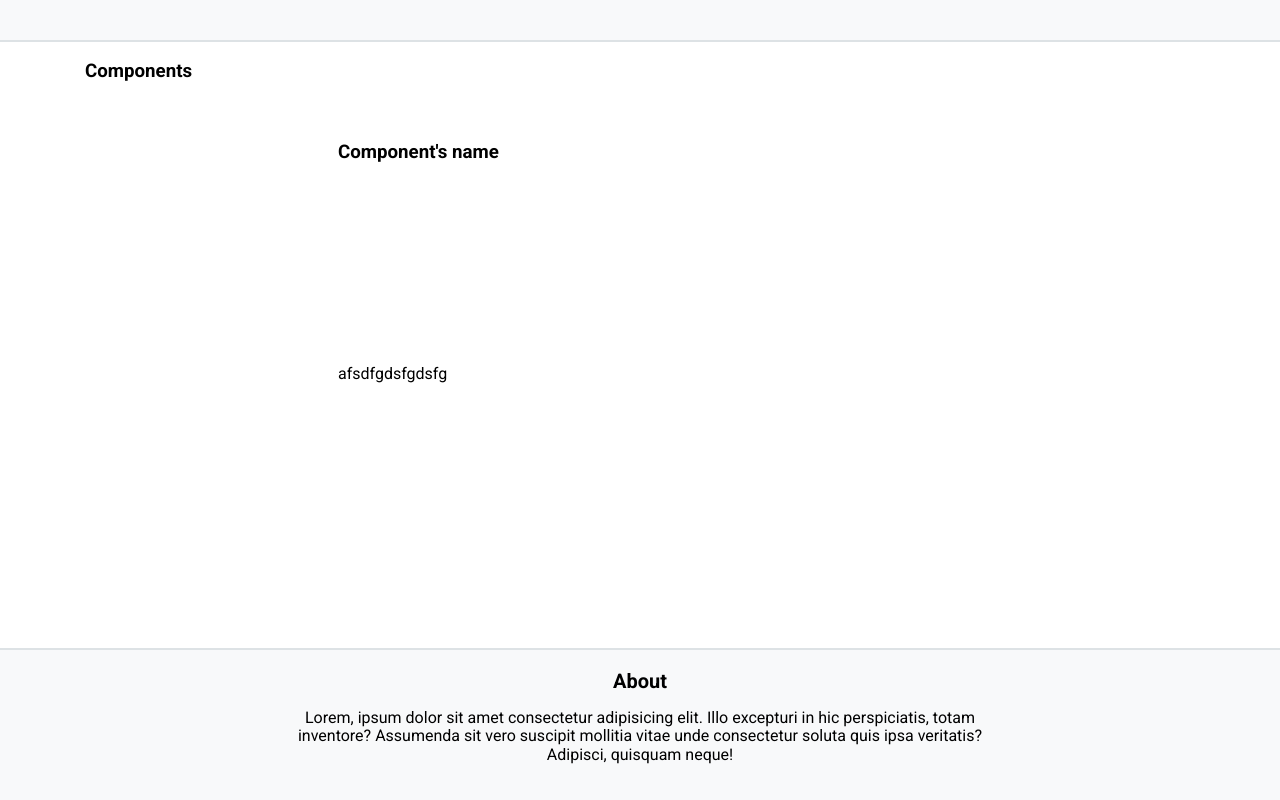
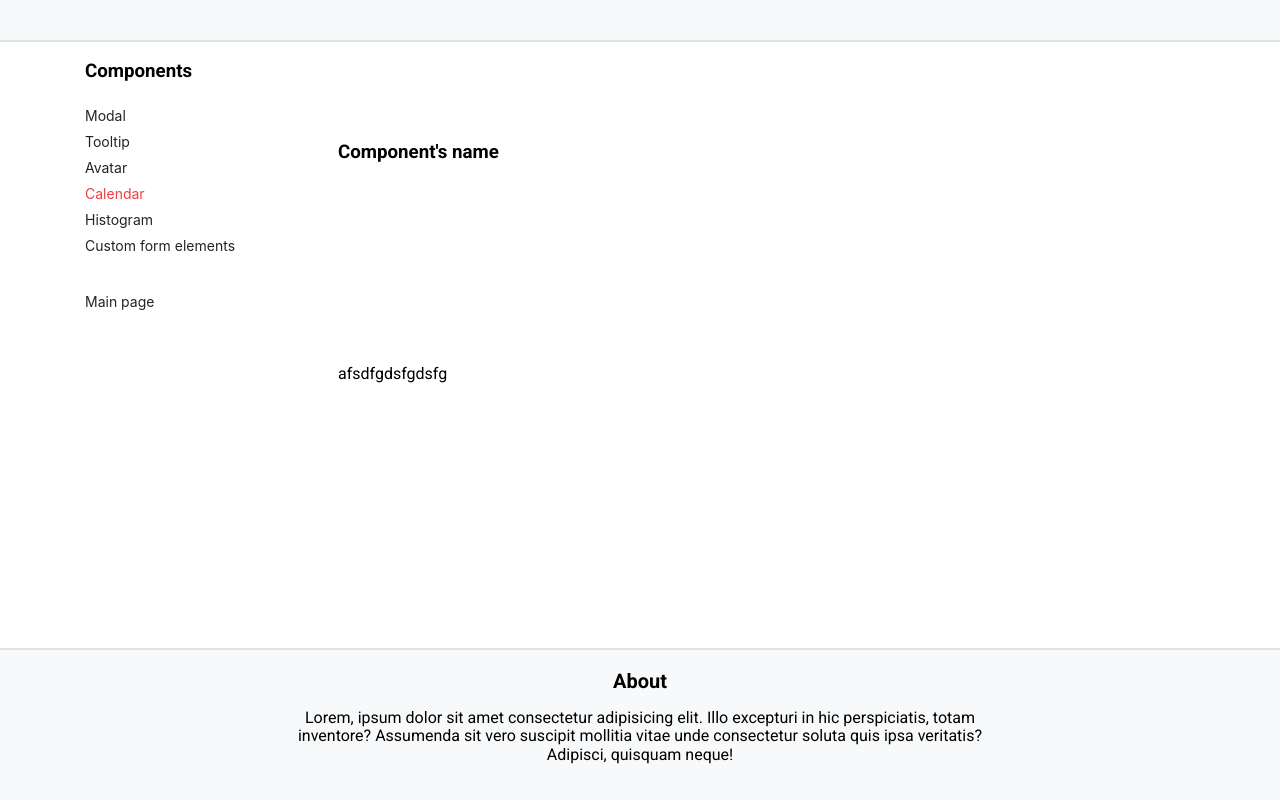
Before and after one commit to js-tasks-ru/htmlcss-20220811_istomina-asia, a website: page pages/component-page.html in a window 1280 px wide. Drawn offline with Linux system fonts and the light colour scheme; a web font is replaced by a local one.

Commit message:
stylize navigation on component's page

```diff
--- a/components/component-page/component-page.css
+++ b/components/component-page/component-page.css
@@ -3,3 +3,28 @@
     grid-template-columns: 1fr 4fr;
     grid-template-rows: 1fr;
 }
+
+.component-page__nav {
+    display: flex;
+    flex-direction: column;
+    align-items: flex-start;
+    gap: 4px;
+}
+
+.component-page__anchor {
+    font-family: 'Inter';
+    font-style: normal;
+    font-weight: 400;
+    font-size: 14px;
+    line-height: 22px;
+    color: var(--black);
+    text-decoration: none;
+}
+
+.component-page__anchor_status_current {
+color: var(--red)
+}
+
+.component-page__anchor_to_main {
+    padding-top: 30px;
+}
--- a/pages/component-page.html
+++ b/pages/component-page.html
@@ -18,12 +18,13 @@
             <div class="container component-page">
                 <nav class="component-page__nav">
                     <h3>Components</h3>
-                    <a class="component-page__a" href="#"></a>
-                    <a class="component-page__a" href="#"></a>
-                    <a class="component-page__a" href="#"></a>
-                    <a class="component-page__a" href="#"></a>
-                    <a class="component-page__a" href="#"></a>
-                    <a class="component-page__a" href="#"></a>
+                    <a class="component-page__anchor" href="#">Modal</a>
+                    <a class="component-page__anchor" href="#">Tooltip</a>
+                    <a class="component-page__anchor" href="#">Avatar</a>
+                    <a class="component-page__anchor component-page__anchor_status_current" href="#">Calendar</a>
+                    <a class="component-page__anchor" href="#">Histogram</a>
+                    <a class="component-page__anchor" href="#">Custom form elements</a>
+                    <a class="component-page__anchor component-page__anchor_to_main" href="#">Main page</a>
                 </nav>
                 <div class="component-page__content card">
 
```
